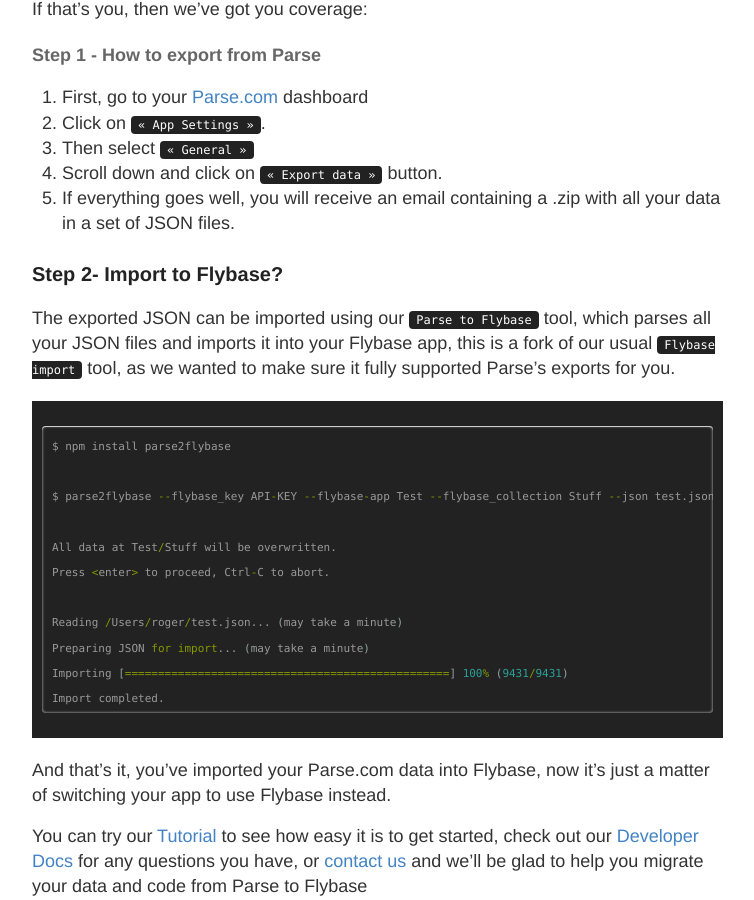
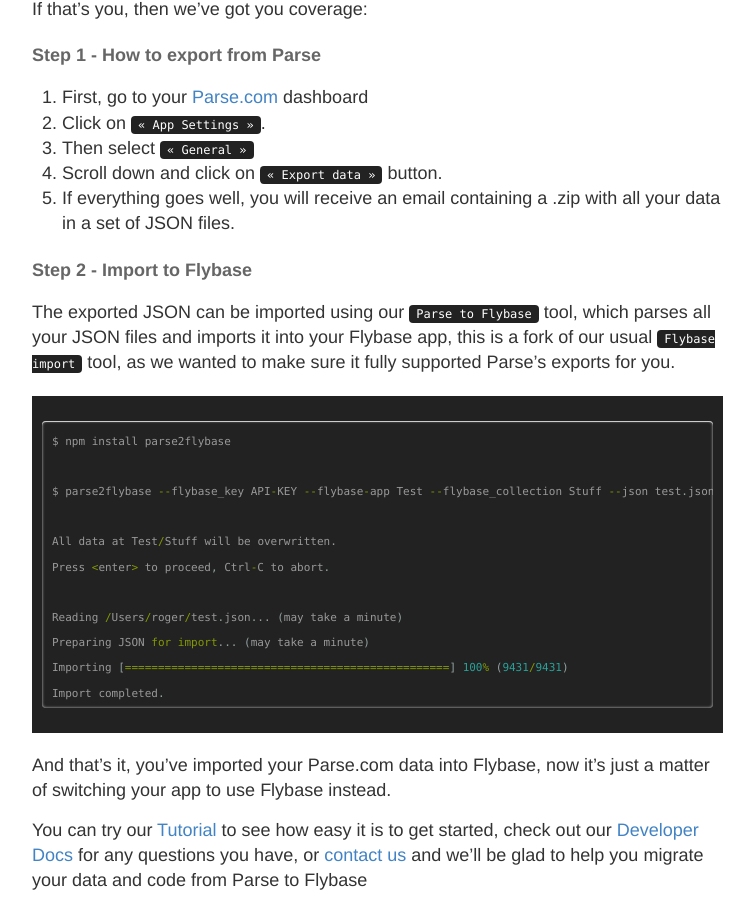
Before and after one commit to flybaseio/flybaseio.github.io, a Jekyll site: the page built from _posts/2016-02-02-parse-closing.md, in a window 1280 px wide and 900 px high, scrolled down 789 px. Shown: the whole window, without its empty margins (248-1002 px from the left). Built offline with Jekyll 4.4.1, drawn with Linux system fonts in a browser that asks for light colours; nearby versions of some CDN libraries.

```diff
--- a/_posts/2016-02-02-parse-closing.md
+++ b/_posts/2016-02-02-parse-closing.md
@@ -33,7 +33,7 @@ If that's you, then we've got you coverage:
 4. Scroll down and click on `« Export data »` button.
 5. If everything goes well, you will receive an email containing a .zip with all your data in a set of JSON files.
 
-### Step 2- Import to Flybase?
+#### Step 2 - Import to Flybase
 
 The exported JSON can be imported using our `Parse to Flybase` tool, which parses all your JSON files and imports it into your Flybase app, this is a fork of our usual `Flybase import` tool, as we wanted to make sure it fully supported Parse's exports for you.
 
```
